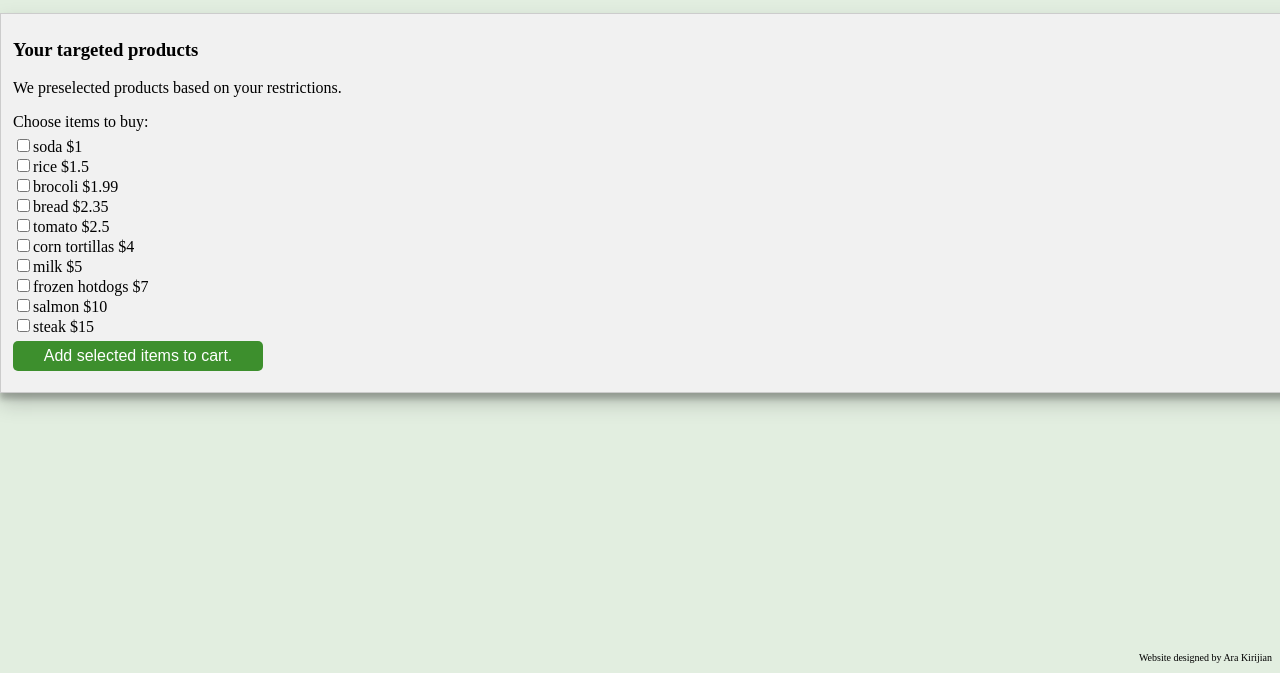
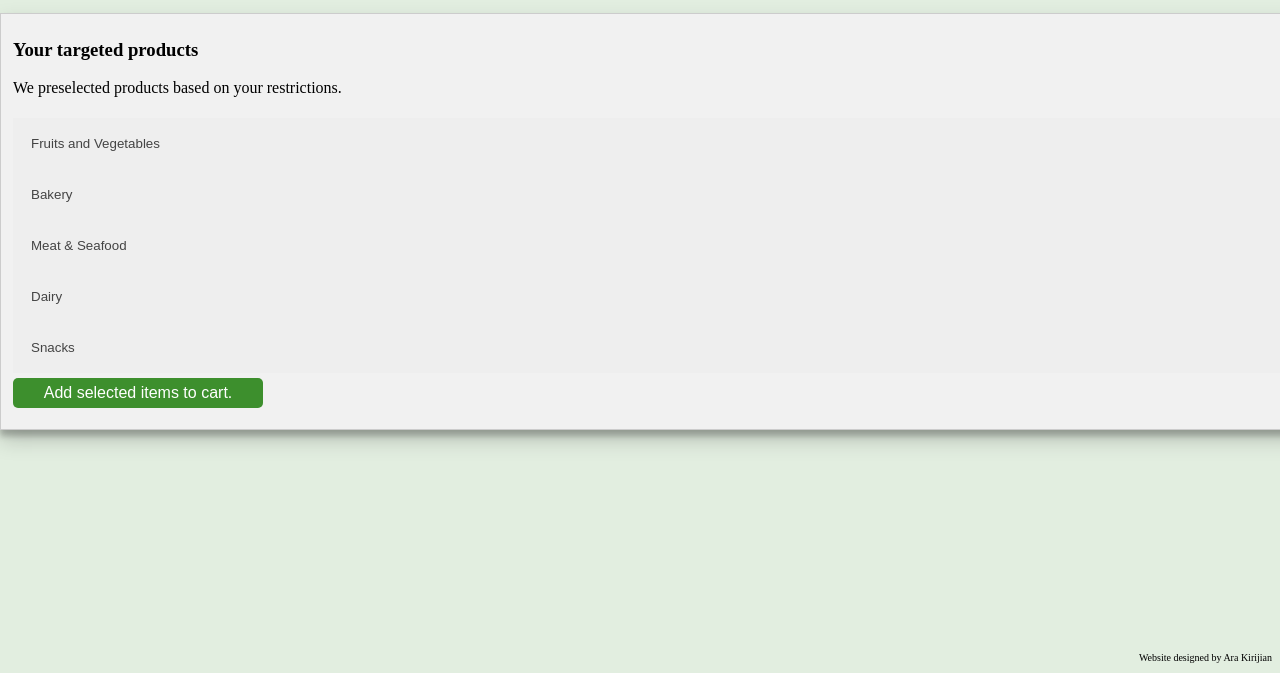
Before and after one commit to arahuna/SEG3125-Lab3, a plain HTML site: page index.html in a window 1280 px wide. Both pictures are taken after a click on the button "Products". Shown: the part 127-800 px from the top of the page. Drawn offline with Linux system fonts and the light colour scheme.

Commit message:
Added images and changed some words

```diff
--- a/index.html
+++ b/index.html
@@ -24,39 +24,32 @@
 		<div id="Client" class="tabcontent">
 			<h3>Client Information</h3>
 			<p>Tell us a bit about you.</p>
-			Select all that apply to you <br />
+			What are your preferences? We'll use these to curate the right products for you.<br />
 
 			<div class="display-box">
-				<input
-					type="checkbox"
-					id="vegetarian"
-					class="restriction"
-					onclick="restrictions.vegetarian = !restrictions.vegetarian"
-				/>
 				<label> Vegetarian </label>
+				<select onchange="setRestriction('vegetarian')" id="vegetarian">
+					<option value="true">Yes</option>
+					<option value="false" selected="selected">No</option>
+				</select>
+				<br>
+				<label>Gluten-Free</label>
+				<select onchange="setRestriction('gluten-free')" id="gluten-free">
+					<option value="true"> Yes </option>
+					<option value="false" selected="selected"> No </option>
+				</select>
 				<br />
-				<input
-					type="checkbox"
-					id="glutenFree"
-					class="restriction"
-					onClick="restrictions.glutenFree = !restrictions.glutenFree"
-				/>
-				<label> Gluten-free </label>
-				<br />
-				<input
-					type="checkbox"
-					id="organic"
-					class="restriction"
-					onClick="restrictions.organic = !restrictions.organic"
-				/>
 				<label> Organic </label>
+				<select onchange="setRestriction('organic')" id="organic">
+					<option value="true"> Yes </option>
+					<option value="false" selected="selected"> No </option>
+				</select>
 			</div>
 		</div>
 
 		<div id="Products" class="tabcontent">
 			<h3>Your targeted products</h3>
 			<p>We preselected products based on your restrictions.</p>
-			Choose items to buy:
 			<div id="displayProduct" class="display-box"></div>
 			<button
 				id="addCart"
--- a/scripts/groceries.js
+++ b/scripts/groceries.js
@@ -1,124 +1,184 @@
-
 // Array of products, each product is an object with different fieldset
 // A set of ingredients should be added to products
 
-var products = [
+var productCategories = [
 	{
-		name: "brocoli",
+		name: 'Fruits and Vegetables',
+		products: [
+			{
+				name: 'Broccoli',
 				vegetarian: true,
 				glutenFree: true,
 				organic: true,
-		price: 1.99
+				price: 1.99,
 			},
 			{
-		name: "bread",
+				name: 'Tomato',
+				vegetarian: true,
+				glutenFree: true,
+				organic: false,
+				price: 2.5,
+			},
+			{
+				name: 'Apple',
+				vegetarian: true,
+				glutenFree: true,
+				organic: false,
+				price: 1.25,
+			},
+		],
+	},
+	{
+		name: 'Bakery',
+		products: [
+			{
+				name: 'Bread',
 				vegetarian: true,
 				glutenFree: false,
 				organic: false,
-		price: 2.35
+				price: 2.35,
+			},
+		],
 	},
 	{
-		name: "salmon",
+		name: 'Meat & Seafood',
+		products: [
+			{
+				name: 'Salmon',
 				vegetarian: false,
 				glutenFree: true,
 				organic: true,
-		price: 10.00
+				price: 10.0,
 			},
 			{
-		name: "steak",
+				name: 'Steak',
 				vegetarian: false,
 				glutenFree: true,
 				organic: false,
-		price: 15.00
+				price: 15.0,
 			},
 			{
-		name: "soda",
+				name: 'Hotdogs',
+				vegetarian: false,
+				glutenFree: true,
+				organic: false,
+				price: 7.0,
+			},
+		],
+	},
+	{
+		name: 'Dairy',
+		products: [
+			{
+				name: 'Butter',
+				vegetarian: false,
+				glutenFree: true,
+				organic: false,
+				price: 4.5,
+			},
+			{
+				name: 'Milk',
+				vegetarian: true,
+				glutenFree: true,
+				organic: true,
+				price: 5.0,
+			},
+		],
+	},
+	{
+		name: 'Snacks',
+		products: [
+			{
+				name: 'Soda',
 				vegetarian: true,
 				glutenFree: true,
 				organic: false,
-		price: 1.00
+				price: 1.0,
 			},
+
 			{
-		name: "rice",
+				name: 'Tortilla Chips',
 				vegetarian: true,
 				glutenFree: false,
 				organic: false,
-		price: 1.50
+				price: 4.0,
 			},
-	{
-		name: "milk",
-		vegetarian:true,
-		glutenFree:true,
-		organic: true,
-		price:5.00
+		],
 	},
-	{
-		name:"tomato",
-		vegetarian:true,
-		glutenFree:true,
-		organic:false,
-		price:2.50
-	},
-	{
-		name:"frozen hotdogs",
-		vegetarian:false,
-		glutenFree:true,
-		organic:false,
-		price:7.00
-	},
-	{
-		name:"corn tortillas",
-		vegetarian:true,
-		glutenFree:false,
-		organic: true,
-		price:4.00
-	}
-
-];
+]
 
 var restrictions = {
 	vegetarian: false,
 	glutenFree: false,
-	organic: false
+	organic: false,
 }
-
 
 // Using the restrictions, make a reduced list of products
 // prices should be included in this list, as well as a sort based on price
 
 function filterProducts() {
-
-	var avail_products = [...this.products];
-
-	// If any of the restrictions have been applied, we filter them out, otherwise we can keep the list as is
-	if(restrictions.vegetarian || restrictions.glutenFree || restrictions.organic) {
-		avail_products = avail_products.filter(function(prod) {
-			return (!this.restrictions.vegetarian ? true : prod.vegetarian == this.restrictions.vegetarian) &&
-				   (!this.restrictions.glutenFree ? true : prod.glutenFree == this.restrictions.glutenFree) &&
-				   (!this.restrictions.organic ? true : prod.organic == this.restrictions.organic)
-		});
+	var avail_products = [...this.productCategories]
+	// Go through each product category to filter out and sort them by price
+	debugger;
+	avail_products.forEach((p) => {
+		// If any of the restrictions have been applied, we filter them out
+		if (
+			restrictions.vegetarian ||
+			restrictions.glutenFree ||
+			restrictions.organic
+		) {
+			p = p.products.filter(function (prod) {
+				return (
+					(!this.restrictions.vegetarian
+						? true
+						: prod.vegetarian == this.restrictions.vegetarian) &&
+					(!this.restrictions.glutenFree
+						? true
+						: prod.glutenFree == this.restrictions.glutenFree) &&
+					(!this.restrictions.organic
+						? true
+						: prod.organic == this.restrictions.organic)
+				)
+			})
 		}
 
 		// Sort by price
-	avail_products.sort(function(a,b) {
+		if (p.products?.length != 0) {
+			p.products.sort(function (a, b) {
 				if (a.price < b.price) {
-			return -1;
+					return -1
 				}
 				if (a.price > b.price) {
-			return 1;
+					return 1
 				}
-		return 0;
-	});
-	return avail_products;
+				return 0
+			})
+		}
+	})
+
+	return avail_products
 }
 
 // Calculate the total price of items, with received parameter being a list of products
 function getTotalPrice(chosenProducts) {
-	totalPrice = 0;
-	for (let i=0; i<products.length; i+=1) {
-		if (chosenProducts.indexOf(products[i].name) > -1){
-			totalPrice += products[i].price;
+	totalPrice = 0
+	for (let i = 0; i < products.length; i += 1) {
+		if (chosenProducts.indexOf(products[i].name) > -1) {
+			totalPrice += products[i].price
 		}
 	}
-	return totalPrice;
+	return totalPrice
 }
+
+//Setters for restrictions
+function setVegetarian(selection) {
+	this.restrictions.vegetarian = selection
+}
+
+function setGlutenFree(selection) {
+	this.restrictions.glutenFree = selection
+}
+
+function setOrganic(selection) {
+	this.restrictions.organic = selection
+}
--- a/scripts/main.js
+++ b/scripts/main.js
@@ -1,68 +1,95 @@
-
 // This function is called when any of the tab is clicked
 // It is adapted from https://www.w3schools.com/howto/howto_js_tabs.asp
-
 function openInfo(evt, tabName) {
-
 	// Get all elements with class="tabcontent" and hide them
-	tabcontent = document.getElementsByClassName("tabcontent");
+	tabcontent = document.getElementsByClassName('tabcontent')
 	for (i = 0; i < tabcontent.length; i++) {
-		tabcontent[i].style.display = "none";
+		tabcontent[i].style.display = 'none'
 	}
 
 	// Get all elements with class="tablinks" and remove the class "active"
-	tablinks = document.getElementsByClassName("tablinks");
+	tablinks = document.getElementsByClassName('tablinks')
 	for (i = 0; i < tablinks.length; i++) {
-		tablinks[i].className = tablinks[i].className.replace(" active", "");
+		tablinks[i].className = tablinks[i].className.replace(' active', '')
 	}
 
 	// If we are navigating to the products page, we want to populate the products
-	if(tabName == "Products") {
-		populateListProductChoices("displayProduct")
+	if (tabName == 'Products') {
+		populateListProductChoices('displayProduct')
 	}
 
 	// Show the current tab, and add an "active" class to the button that opened the tab
-	document.getElementById(tabName).style.display = "block";
-	evt.currentTarget.className += " active";
-
+	document.getElementById(tabName).style.display = 'block'
+	evt.currentTarget.className += ' active'
 }
-
-
 
 // generate a checkbox list from a list of products
 // it makes each product name as the label for the checkbos
 
 function populateListProductChoices(slct2) {
-    var s2 = document.getElementById(slct2);
+	var s2 = document.getElementById(slct2)
 
 	// s2 represents the <div> in the Products tab, which shows the product list, so we first set it empty
-	s2.innerHTML = "";
+	s2.innerHTML = ''
 
 	// obtain a reduced list of products based on restrictions
-	var optionArray = filterProducts();
+	var optionArray = filterProducts()
 
 	// for each item in the array, create a checkbox element, each containing information such as:
 	// <input type="checkbox" name="product" value="Bread">
 	// <label for="Bread">Bread/label><br>
 
 	for (i = 0; i < optionArray.length; i++) {
+		var productCategory = optionArray[i]
 
-		var product = optionArray[i];
-		// create the checkbox and add in HTML DOM
-		var checkbox = document.createElement("input");
-		checkbox.type = "checkbox";
-		checkbox.name = "product";
-		checkbox.value = product.name;
-		s2.appendChild(checkbox);
+		// If the product category has no products, we don't want to include it
+		if (productCategory.products.length === 0) {
+			continue;
+		}
 
-		// create a label for the checkbox, and also add in HTML DOM
-		var label = document.createElement('label')
-		label.htmlFor = product.name;
-		label.appendChild(document.createTextNode(product.name + " $" + product.price));
-		s2.appendChild(label);
 
-		// create a breakline node and add in HTML DOM
-		s2.appendChild(document.createElement("br"));
+		var button = document.createElement("button");
+		button.className = "accordion";
+		button.appendChild(document.createTextNode(productCategory.name));
+		button.addEventListener("click", function() {
+			this.classList.toggle("active");
+
+			var panel = this.nextElementSibling;
+			if(panel.style.display === "block"){
+				panel.style.display = "none";
+			} else {
+				panel.style.display = "block";
+			}
+		});
+		s2.appendChild(button);
+
+
+		var div = document.createElement("div")
+		div.className = "panel";
+
+		productCategory.products.forEach((p) => {
+
+			var image = document.createElement('img')
+			image.src = "images/" + p.name + '.JPG'
+			div.appendChild(image)
+
+			var checkbox = document.createElement('input')
+			checkbox.type = 'checkbox'
+			checkbox.name = 'product'
+			checkbox.value = p.name
+			div.appendChild(checkbox)
+
+			// create a label for the checkbox, and also add in HTML DOM
+			var label = document.createElement('label')
+			label.htmlFor = p.name
+			label.appendChild(
+				document.createTextNode(p.name + ' $' + p.price)
+			)
+			div.appendChild(label)
+
+			div.appendChild(document.createElement('br'))
+		})
+		s2.appendChild(div);
 	}
 }
 
@@ -70,32 +97,48 @@ function populateListProductChoices(slct2) {
 // The purpose is to build the HTML to be displayed (a Paragraph)
 // We build a paragraph to contain the list of selected items, and the total price
 
-function selectedItems(){
-	var ele = document.getElementsByName("product");
-	var chosenProducts = [];
+function selectedItems() {
+	var ele = document.getElementsByName('product')
+	var chosenProducts = []
 
-	var c = document.getElementById('displayCart');
-	c.innerHTML = "";
+	var c = document.getElementById('displayCart')
+	c.innerHTML = ''
 
-	var d = document.getElementById('success');
-	d.innerHTML = ""
+	var d = document.getElementById('success')
+	d.innerHTML = ''
 
 	// build list of selected item
-	var para = document.createElement("P");
-	para.innerHTML = "You selected : ";
-	para.appendChild(document.createElement("br"));
+	var para = document.createElement('P')
+	para.innerHTML = 'You selected : '
+	para.appendChild(document.createElement('br'))
 	for (i = 0; i < ele.length; i++) {
 		if (ele[i].checked) {
-			para.appendChild(document.createTextNode(ele[i].value));
-			para.appendChild(document.createElement("br"));
-			chosenProducts.push(ele[i].value);
+			para.appendChild(document.createTextNode(ele[i].value))
+			para.appendChild(document.createElement('br'))
+			chosenProducts.push(ele[i].value)
 		}
 	}
 
-	d.appendChild(document.createTextNode("Success, your items have been added to your cart."))
+	d.appendChild(
+		document.createTextNode('Success, your items have been added to your cart.')
+	)
 
 	// add paragraph and total price
-	c.appendChild(para);
-	c.appendChild(document.createTextNode("Total Price is " + getTotalPrice(chosenProducts)));
+	c.appendChild(para)
+	c.appendChild(
+		document.createTextNode('Total Price is ' + getTotalPrice(chosenProducts))
+	)
+}
+
+function setRestriction(restriction) {
+	var selection = document.getElementById(restriction).value === "true" ? true : false;
+	console.log(selection);
+	if(restriction === "vegetarian"){
+		setVegetarian(selection);
+	} else if (restriction === "gluten-free"){
+		setGlutenFree(selection);
+	} else if (restriction === "organic") {
+		setOrganic(selection);
+	}
 
 }
--- a/styles/style.css
+++ b/styles/style.css
@@ -93,3 +93,25 @@ body {
   color:white;
   background-color: rgb(61, 143, 45);
 }
+
+.accordion {
+  background-color: #eee;
+  color: #444;
+  cursor: pointer;
+  padding: 18px;
+  width: 100%;
+  text-align: left;
+  border: none;
+  outline: none;
+  transition: 0.4s;
+}
+.active, .accordion:hover {
+  background-color: #ccc;
+}
+
+.panel {
+  padding: 0 18px;
+  background-color: white;
+  display: none;
+  overflow: hidden;
+}
```
Also changed, not shown: images/Apple.JPG (added), images/Bread.JPG (added), images/Broccoli.JPG (added), images/Butter.JPG (added), images/Hotdogs.JPG (added), images/Milk.JPG (added), images/Salmon.JPG (added), images/Soda.JPG (added), images/Steak.JPG (added), images/Tomato.JPG (added), images/Tortilla Chips.JPG (added). Lines whose indentation alone changed are shown as unchanged.
